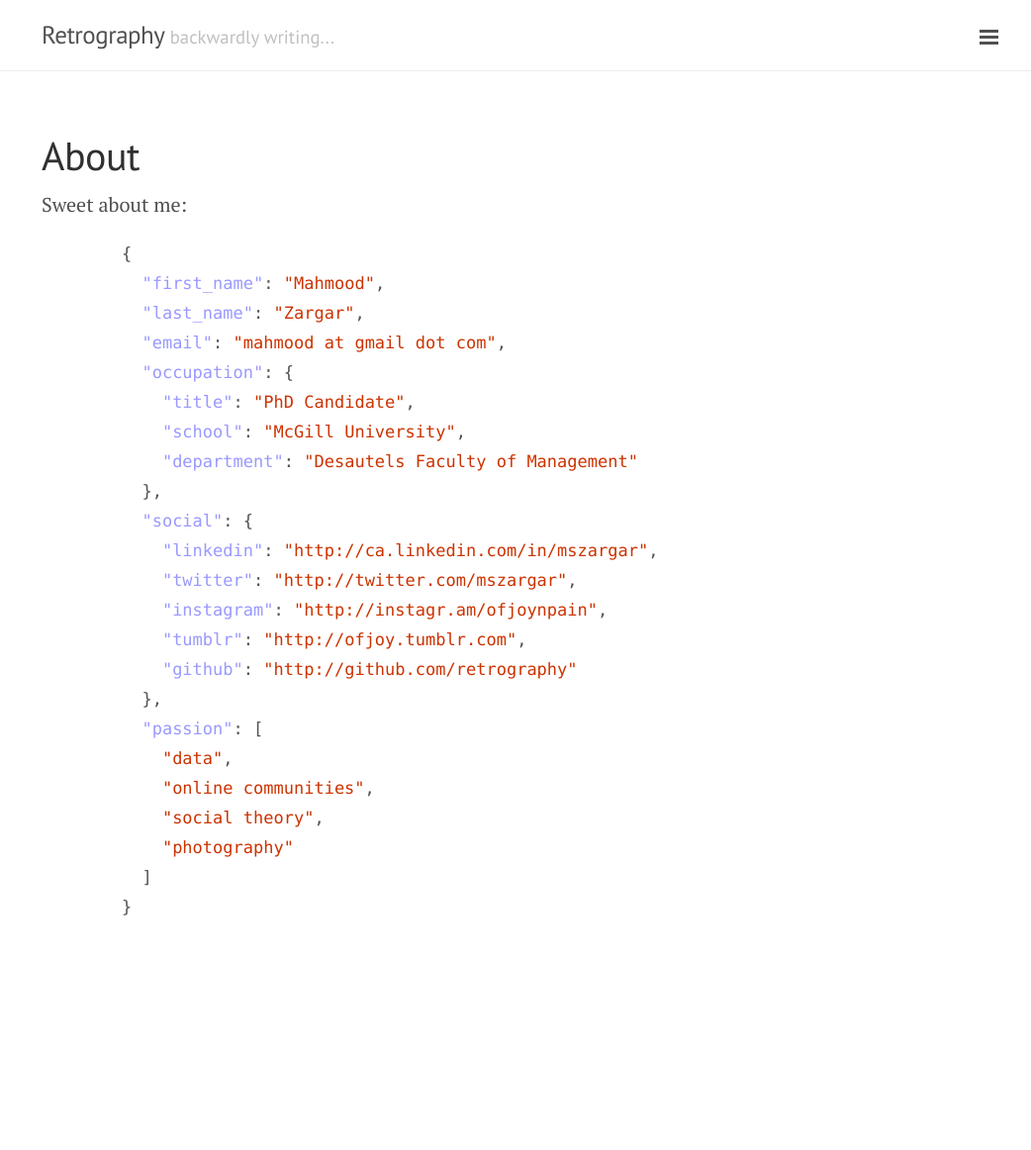
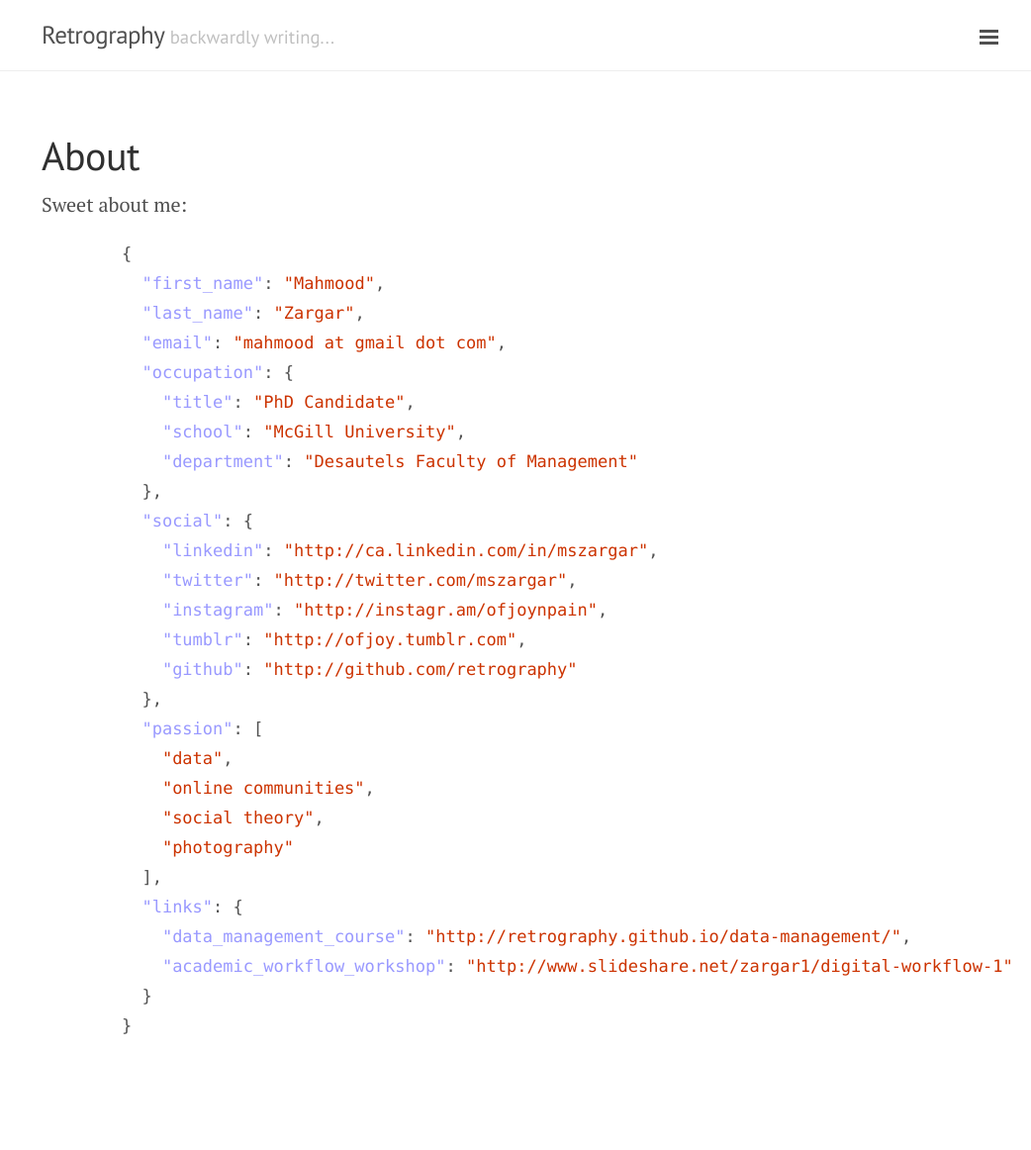
Before and after one commit to retrography/retrography.github.io, a Jekyll site: the page built from about.markdown, in a window 1280 px wide. Shown: the whole page at 99% size, without its empty margins (238-1280 px from the left). Built offline with Jekyll 4.4.1, drawn with Linux system fonts in a browser that asks for light colours; Markdown is read by kramdown in place of the engine named in the settings; before the commit the page ends 1042 px from its top, so only the background shows below that.

Commit message:
Update about.markdown

```diff
--- a/about.markdown
+++ b/about.markdown
@@ -27,6 +27,10 @@ Sweet about me:
         "online communities",
         "social theory",
         "photography"
-      ]
+      ],
+      "links": {
+        "data_management_course": "http://retrography.github.io/data-management/",
+        "academic_workflow_workshop": "http://www.slideshare.net/zargar1/digital-workflow-1"
+      }
     }
     {% endhighlight %}
```
